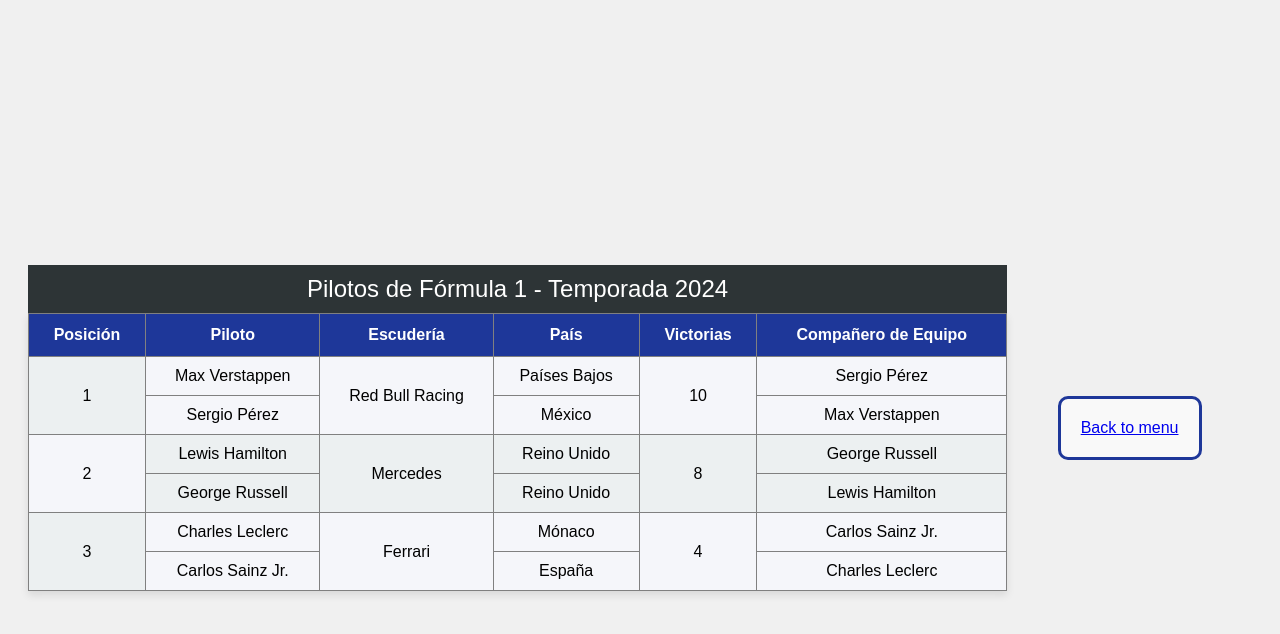
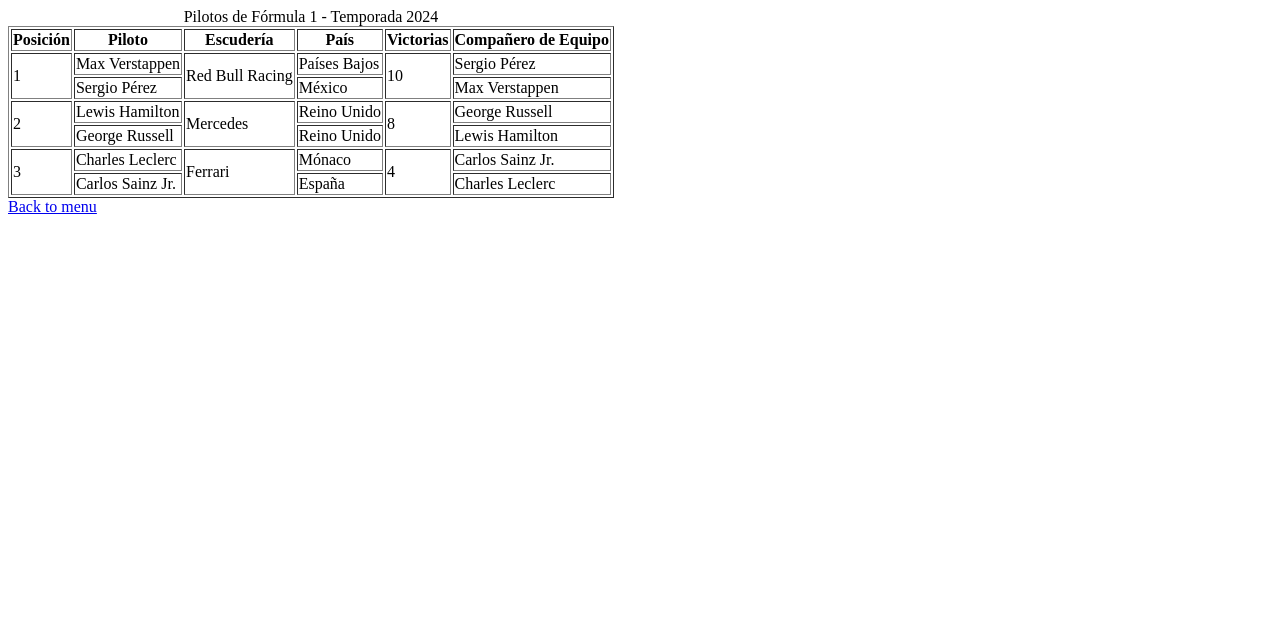
Before and after one commit to CamiloPadillaVillazon/ImplementacionPagina-HTML-, a plain HTML site: page tabla.html in a window 1280 px wide. Drawn offline with Linux system fonts and the light colour scheme.

Commit message:
Cambio sin css

```diff
--- a/tabla.html
+++ b/tabla.html
@@ -1,4 +1,4 @@
-
+<!--
 <!DOCTYPE html>
 <html lang="es">
 <head>
@@ -9,12 +9,10 @@
 <body style="background-color: #f0f0f0; font-family: Arial, sans-serif; display: flex; justify-content: center; align-items: center; height: 100vh; padding: 20px;">
 
     <table border="1" style="border-collapse: collapse; width: 80%; box-shadow: 0 4px 8px rgba(0, 0, 0, 0.1);">
-        <!-- Título de la tabla -->
         <caption style="padding: 10px; font-size: 24px; background-color: #2d3436; color: white;">
             Pilotos de Fórmula 1 - Temporada 2024
         </caption>
 
-        <!-- Encabezado -->
         <thead>
             <tr style="background-color: #1e3799; color: white;">
                 <th style="padding: 12px;">Posición</th>
@@ -26,9 +24,7 @@
             </tr>
         </thead>
 
-        <!-- Cuerpo de la tabla -->
         <tbody>
-            <!-- Primera fila compuesta -->
             <tr>
                 <td rowspan="2" style="padding: 10px; text-align: center; background-color: #ecf0f1;">1</td>
                 <td style="padding: 10px; text-align: center; background-color: #f5f6fa;">Max Verstappen</td>
@@ -43,7 +39,6 @@
                 <td style="padding: 10px; text-align: center; background-color: #f5f6fa;">Max Verstappen</td>
             </tr>
 
-            <!-- Segunda fila compuesta -->
             <tr>
                 <td rowspan="2" style="padding: 10px; text-align: center; background-color: #f5f6fa;">2</td>
                 <td style="padding: 10px; text-align: center; background-color: #ecf0f1;">Lewis Hamilton</td>
@@ -58,7 +53,6 @@
                 <td style="padding: 10px; text-align: center; background-color: #ecf0f1;">Lewis Hamilton</td>
             </tr>
 
-            <!-- Tercera fila compuesta -->
             <tr>
                 <td rowspan="2" style="padding: 10px; text-align: center; background-color: #ecf0f1;">3</td>
                 <td style="padding: 10px; text-align: center; background-color: #f5f6fa;">Charles Leclerc</td>
@@ -78,4 +72,80 @@
     <a href="index.html" style="border: 3px solid #1e3799; background-color:#f9f9f9; padding: 20px; margin: 10 px; max-width: 600px; border-radius: 10px; margin: auto;">Back to menu</a>
 
 </body>
+</html> -->
+
+
+<!DOCTYPE html>
+<html lang="es">
+<head>
+    <meta charset="UTF-8">
+    <meta name="viewport" content="width=device-width, initial-scale=1.0">
+    <title>Tabla de Pilotos de F1</title>
+</head>
+<body>
+
+    <table border="1">
+        <caption>
+            Pilotos de Fórmula 1 - Temporada 2024
+        </caption>
+
+        <thead>
+            <tr>
+                <th>Posición</th>
+                <th>Piloto</th>
+                <th>Escudería</th>
+                <th>País</th>
+                <th>Victorias</th>
+                <th>Compañero de Equipo</th>
+            </tr>
+        </thead>
+
+        <tbody>
+            <tr>
+                <td rowspan="2">1</td>
+                <td>Max Verstappen</td>
+                <td rowspan="2">Red Bull Racing</td>
+                <td>Países Bajos</td>
+                <td rowspan="2">10</td>
+                <td>Sergio Pérez</td>
+            </tr>
+            <tr>
+                <td>Sergio Pérez</td>
+                <td>México</td>
+                <td>Max Verstappen</td>
+            </tr>
+
+            <tr>
+                <td rowspan="2">2</td>
+                <td>Lewis Hamilton</td>
+                <td rowspan="2">Mercedes</td>
+                <td>Reino Unido</td>
+                <td rowspan="2">8</td>
+                <td>George Russell</td>
+            </tr>
+            <tr>
+                <td>George Russell</td>
+                <td>Reino Unido</td>
+                <td>Lewis Hamilton</td>
+            </tr>
+
+            <tr>
+                <td rowspan="2">3</td>
+                <td>Charles Leclerc</td>
+                <td rowspan="2">Ferrari</td>
+                <td>Mónaco</td>
+                <td rowspan="2">4</td>
+                <td>Carlos Sainz Jr.</td>
+            </tr>
+            <tr>
+                <td>Carlos Sainz Jr.</td>
+                <td>España</td>
+                <td>Charles Leclerc</td>
+            </tr>
+        </tbody>
+    </table>
+
+    <a href="index.html">Back to menu</a>
+
+</body>
 </html>
```
